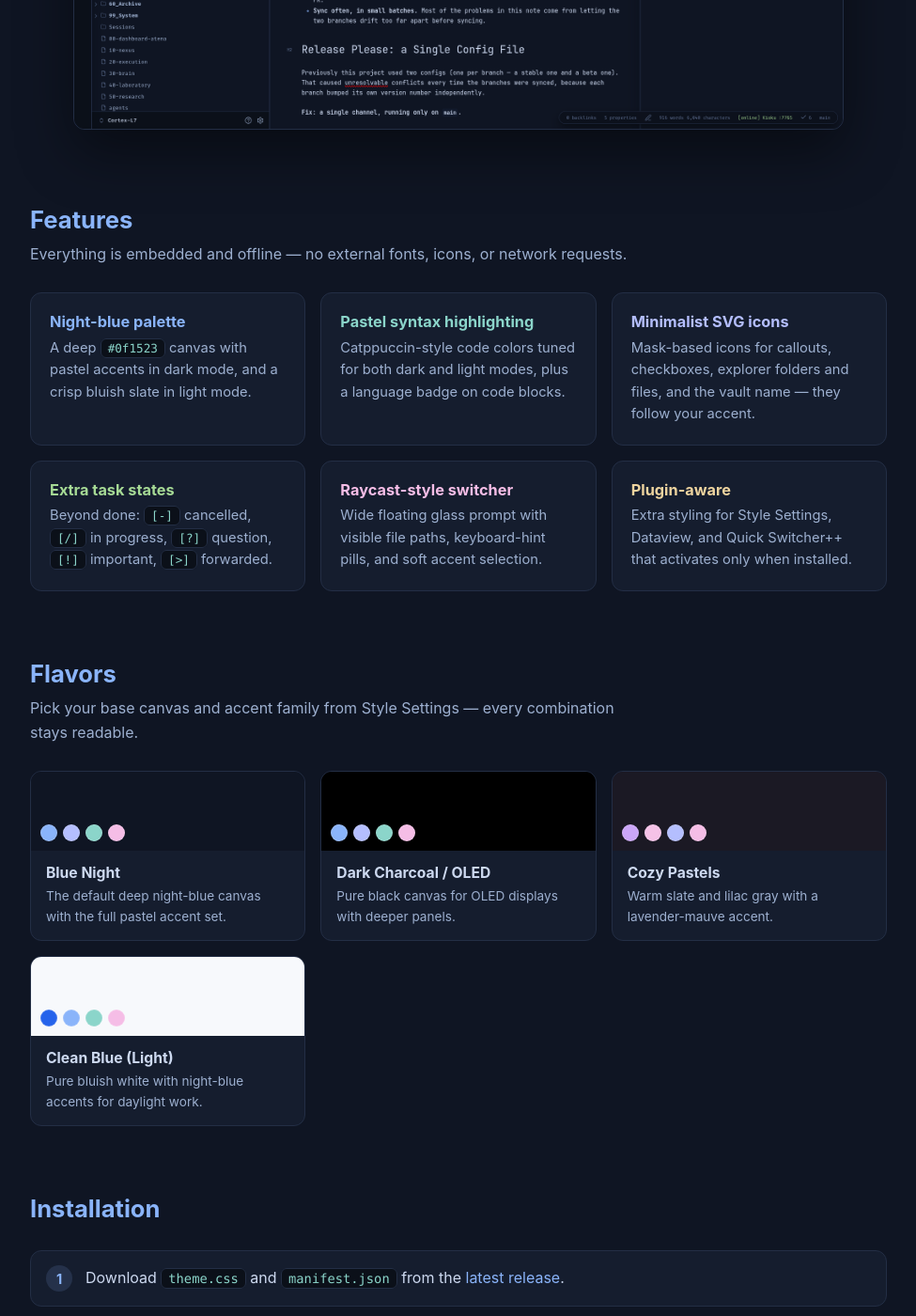
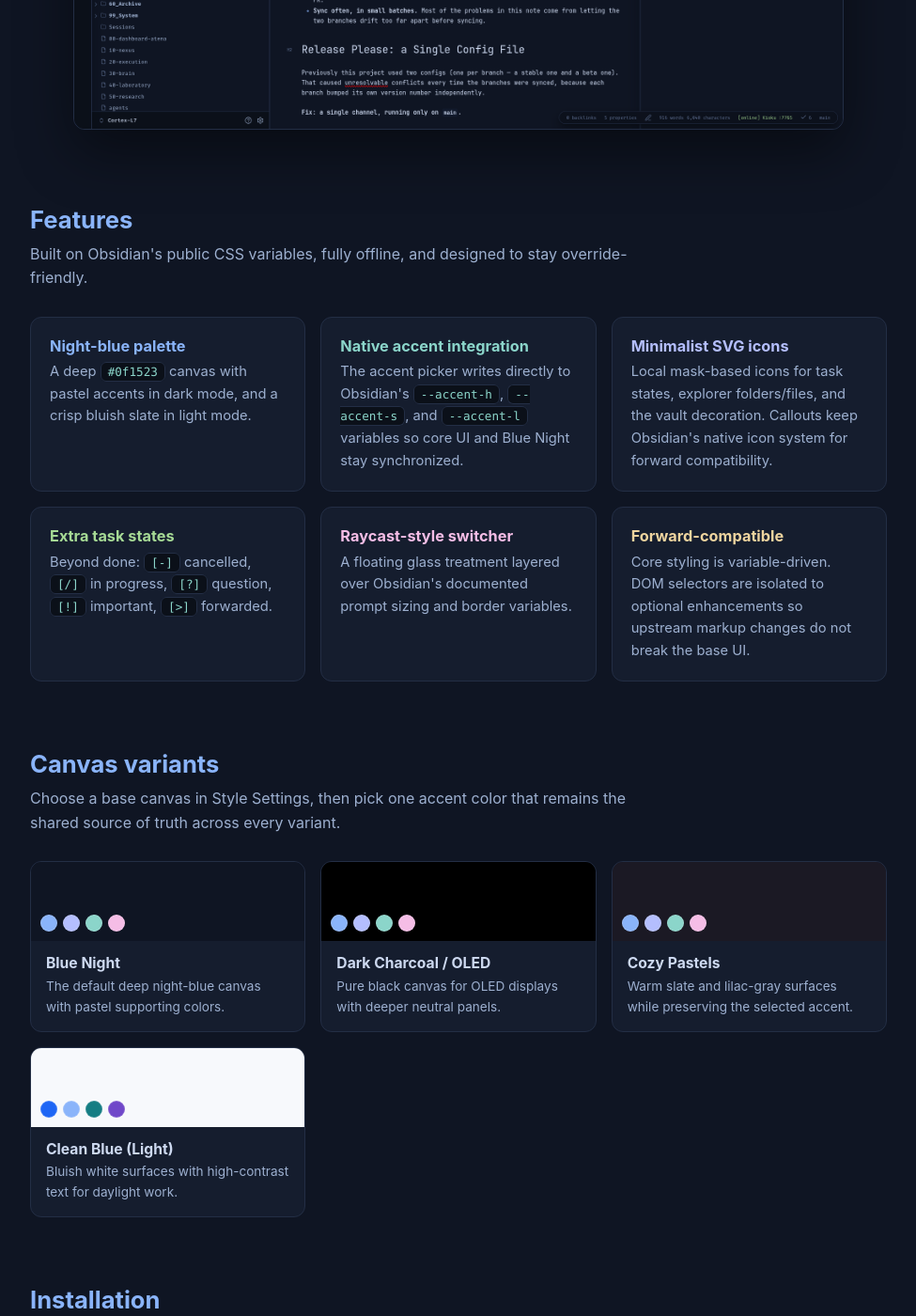
Before and after one commit to sandovaldavid/obsidian-blue-night, a Jekyll site: the page built from docs/index.md, in a window 1280 px wide and 1400 px high, scrolled down 843 px. Shown: the whole window at 94% size, without its empty margins (152-1127 px from the left). Built offline with Jekyll 4.4.1, drawn with Linux system fonts in a browser that asks for light colours; some of the changed text lies outside the part shown.

Commit message:
docs(site): align features with compatibility refactor

```diff
--- a/docs/index.md
+++ b/docs/index.md
@@ -20,19 +20,19 @@ title: Blue Night
 
 <section id="features">
   <h2>Features</h2>
-  <p class="section-lead">Everything is embedded and offline — no external fonts, icons, or network requests.</p>
+  <p class="section-lead">Built on Obsidian's public CSS variables, fully offline, and designed to stay override-friendly.</p>
   <div class="feature-grid">
     <div class="feature-card" data-accent="blue">
       <h3>Night-blue palette</h3>
       <p>A deep <code>#0f1523</code> canvas with pastel accents in dark mode, and a crisp bluish slate in light mode.</p>
     </div>
     <div class="feature-card" data-accent="teal">
-      <h3>Pastel syntax highlighting</h3>
-      <p>Catppuccin-style code colors tuned for both dark and light modes, plus a language badge on code blocks.</p>
+      <h3>Native accent integration</h3>
+      <p>The accent picker writes directly to Obsidian's <code>--accent-h</code>, <code>--accent-s</code>, and <code>--accent-l</code> variables so core UI and Blue Night stay synchronized.</p>
     </div>
     <div class="feature-card" data-accent="lavender">
       <h3>Minimalist SVG icons</h3>
-      <p>Mask-based icons for callouts, checkboxes, explorer folders and files, and the vault name — they follow your accent.</p>
+      <p>Local mask-based icons for task states, explorer folders/files, and the vault decoration. Callouts keep Obsidian's native icon system for forward compatibility.</p>
     </div>
     <div class="feature-card" data-accent="green">
       <h3>Extra task states</h3>
@@ -40,19 +40,19 @@ title: Blue Night
     </div>
     <div class="feature-card" data-accent="pink">
       <h3>Raycast-style switcher</h3>
-      <p>Wide floating glass prompt with visible file paths, keyboard-hint pills, and soft accent selection.</p>
+      <p>A floating glass treatment layered over Obsidian's documented prompt sizing and border variables.</p>
     </div>
     <div class="feature-card" data-accent="yellow">
-      <h3>Plugin-aware</h3>
-      <p>Extra styling for Style Settings, Dataview, and Quick Switcher++ that activates only when installed.</p>
+      <h3>Forward-compatible</h3>
+      <p>Core styling is variable-driven. DOM selectors are isolated to optional enhancements so upstream markup changes do not break the base UI.</p>
     </div>
   </div>
 </section>
 
 <section id="flavors">
-  <h2>Flavors</h2>
+  <h2>Canvas variants</h2>
   <p class="section-lead">
-    Pick your base canvas and accent family from Style Settings — every combination stays readable.
+    Choose a base canvas in Style Settings, then pick one accent color that remains the shared source of truth across every variant.
   </p>
   <div class="flavor-row">
     <div class="flavor">
@@ -61,7 +61,7 @@ title: Blue Night
       </div>
       <div class="flavor-info">
         <h3>Blue Night</h3>
-        <p>The default deep night-blue canvas with the full pastel accent set.</p>
+        <p>The default deep night-blue canvas with pastel supporting colors.</p>
       </div>
     </div>
     <div class="flavor">
@@ -70,25 +70,25 @@ title: Blue Night
       </div>
       <div class="flavor-info">
         <h3>Dark Charcoal / OLED</h3>
-        <p>Pure black canvas for OLED displays with deeper panels.</p>
+        <p>Pure black canvas for OLED displays with deeper neutral panels.</p>
       </div>
     </div>
     <div class="flavor">
       <div class="swatch" style="background:#1b1924">
-        <span style="background:#cba6f7"></span><span style="background:#f5c2e7"></span><span style="background:#b4befe"></span><span style="background:#f5bde6"></span>
+        <span style="background:#8ab4fa"></span><span style="background:#b4befe"></span><span style="background:#8bd5ca"></span><span style="background:#f5bde6"></span>
       </div>
       <div class="flavor-info">
         <h3>Cozy Pastels</h3>
-        <p>Warm slate and lilac gray with a lavender-mauve accent.</p>
+        <p>Warm slate and lilac-gray surfaces while preserving the selected accent.</p>
       </div>
     </div>
     <div class="flavor">
       <div class="swatch" style="background:#f7f9fc">
-        <span style="background:#2563eb"></span><span style="background:#8ab4fa"></span><span style="background:#8bd5ca"></span><span style="background:#f5bde6"></span>
+        <span style="background:#1e66f5"></span><span style="background:#8ab4fa"></span><span style="background:#147d83"></span><span style="background:#7048c9"></span>
       </div>
       <div class="flavor-info">
         <h3>Clean Blue (Light)</h3>
-        <p>Pure bluish white with night-blue accents for daylight work.</p>
+        <p>Bluish white surfaces with high-contrast text for daylight work.</p>
       </div>
     </div>
   </div>
@@ -97,6 +97,7 @@ title: Blue Night
 <section id="install">
   <h2>Installation</h2>
   <ol class="steps">
+    <li>Use Obsidian <strong>1.12.7 or newer</strong>.</li>
     <li>
       Download <code>theme.css</code> and <code>manifest.json</code> from the
       <a href="https://github.com/{{ site.repository }}/releases/latest">latest release</a>.
@@ -106,7 +107,7 @@ title: Blue Night
     <li>
       Optional: install the
       <a href="https://github.com/mgmeyers/obsidian-style-settings">Style Settings</a> plugin to
-      unlock flavors, accents, and every feature toggle.
+      expose the accent, canvas variants, custom backgrounds, and feature toggles.
     </li>
   </ol>
 </section>
@@ -115,8 +116,7 @@ title: Blue Night
   <h2>Optional snippets</h2>
   <p class="section-lead">
     Each file in <a href="https://github.com/{{ site.repository }}/tree/main/snippets"><code>snippets/</code></a>
-    is independent — copy the ones you want into <code>.obsidian/snippets/</code> and enable them
-    under <strong>Settings → Appearance → CSS snippets</strong>.
+    is independent and avoids <code>!important</code>, so your own snippets can still override it.
   </p>
   <div class="table-wrap">
     <table>
@@ -126,11 +126,11 @@ title: Blue Night
       <tbody>
         <tr><td><code>focus-mode.css</code></td><td>Hides ribbon, tabs and status bar until hovered (zen writing)</td></tr>
         <tr><td><code>rainbow-folders.css</code></td><td>Tints each top-level folder with a different pastel</td></tr>
-        <tr><td><code>colored-headings.css</code></td><td>Gives every heading level its own pastel color</td></tr>
+        <tr><td><code>colored-headings.css</code></td><td>Sets heading colors through Obsidian's heading variables</td></tr>
         <tr><td><code>wide-code.css</code></td><td>Lets code blocks, tables and Dataview results exceed line width</td></tr>
         <tr><td><code>clean-embeds.css</code></td><td>Removes borders and padding from note embeds for seamless transclusion</td></tr>
         <tr><td><code>image-grid.css</code></td><td>Lays out consecutive images in a responsive grid</td></tr>
-        <tr><td><code>minimal-scrollbar.css</code></td><td>Slim, unobtrusive scrollbars that match the palette</td></tr>
+        <tr><td><code>minimal-scrollbar.css</code></td><td>Uses public scrollbar color variables with a slim 6px track</td></tr>
       </tbody>
     </table>
   </div>
```
